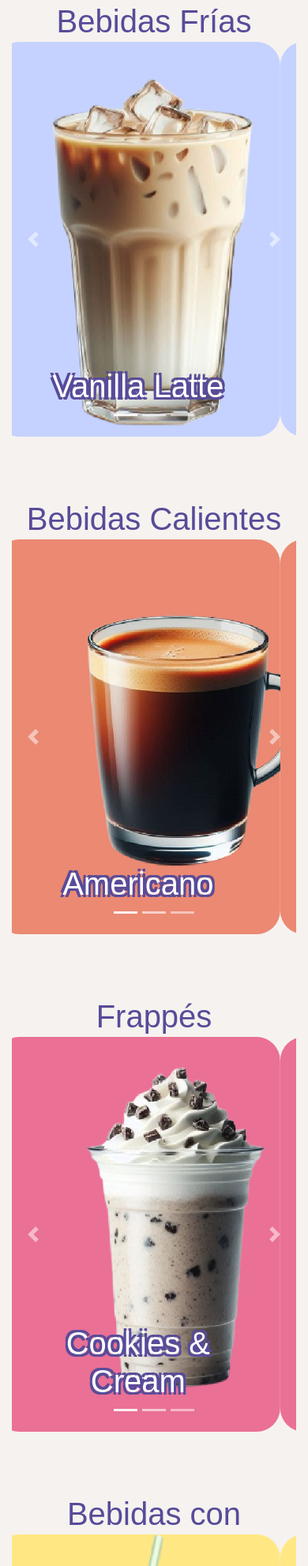
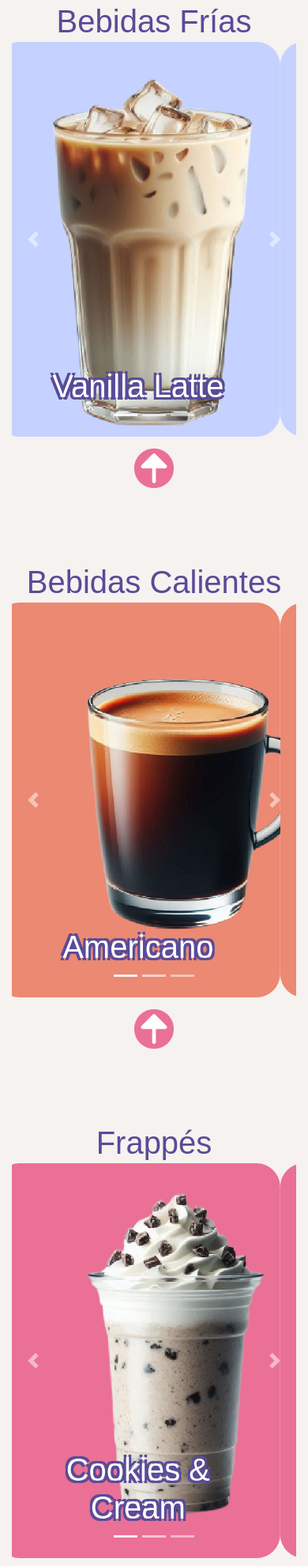
Before and after one commit to iridessacb/iridessacb, a plain HTML site: page index.html in a window 390 px wide. Shown: the part 1387-3370 px from the top of the page at 79% size. Drawn offline with nearby package versions, Linux system fonts and the light colour scheme; a web font is replaced by a local one.

Commit message:
Update index.html
Se corrgió el btn up para ser responsivo

```diff
--- a/index.html
+++ b/index.html
@@ -95,8 +95,9 @@
        </div>
      </div>
      <a class="carousel-control-prev" href="#frio" role="button" data-slide="prev"> <span class="carousel-control-prev-icon" aria-hidden="true"></span> <span class="sr-only">Previous</span> </a> <a class="carousel-control-next" href="#frio" role="button" data-slide="next"> <span class="carousel-control-next-icon" aria-hidden="true"></span> <span class="sr-only">Next</span> </a> </div>
+     <div id="up" class="rs"><a href="#inicio"><img src="images/up.png" alt="up"></a></div>
 </div>
-<div class="rs-right"><a href="#inicio"><img src="images/up.png" alt="up" width="50px"></a></div>
+
 
 
 <div class="container">
@@ -125,8 +126,9 @@
        </div>
      </div>
      <a class="carousel-control-prev" href="#caliente" role="button" data-slide="prev"> <span class="carousel-control-prev-icon" aria-hidden="true"></span> <span class="sr-only">Previous</span> </a> <a class="carousel-control-next" href="#caliente" role="button" data-slide="next"> <span class="carousel-control-next-icon" aria-hidden="true"></span> <span class="sr-only">Next</span> </a> </div>
+     <div id="up" class="rs"><a href="#inicio"><img src="images/up.png" alt="up"></a></div>
 </div>
-<div class="rs-right"><a href="#inicio"><img src="images/up.png" alt="up" width="50px"></a></div>
+
 
 
 <div class="container">
@@ -155,8 +157,10 @@
        </div>
      </div>
     <a class="carousel-control-prev" href="#frappe" role="button" data-slide="prev"> <span class="carousel-control-prev-icon" aria-hidden="true"></span> <span class="sr-only">Previous</span> </a> <a class="carousel-control-next" href="#frappe" role="button" data-slide="next"> <span class="carousel-control-next-icon" aria-hidden="true"></span> <span class="sr-only">Next</span> </a> </div>
+    <div id="up" class="rs"><a href="#inicio"><img src="images/up.png" alt="up"></a></div>
 </div>
-<div class="rs-right"><a href="#inicio"><img src="images/up.png" alt="up" width="50px"></a></div>
+
+
 
 <div class="container">
     <div id="alcol" class="secciones-menu"><h1>Bebidas con Alcohol</h1></div>
@@ -190,8 +194,8 @@
        </div>
      </div>
      <a class="carousel-control-prev" href="#alcohol" role="button" data-slide="prev"> <span class="carousel-control-prev-icon" aria-hidden="true"></span> <span class="sr-only">Previous</span> </a> <a class="carousel-control-next" href="#alcohol" role="button" data-slide="next"> <span class="carousel-control-next-icon" aria-hidden="true"></span> <span class="sr-only">Next</span> </a> </div>
+     <div id="up" class="rs"><a href="#inicio"><img src="images/up.png" alt="up"></a></div>
 </div>
-<div class="rs-right"><a href="#inicio"><img src="images/up.png" alt="up" width="50px"></a></div>
 
 
 <div class="container">
@@ -220,8 +224,8 @@
        </div>
      </div>
      <a class="carousel-control-prev" href="#crepa" role="button" data-slide="prev"> <span class="carousel-control-prev-icon" aria-hidden="true"></span> <span class="sr-only">Previous</span> </a> <a class="carousel-control-next" href="#crepa" role="button" data-slide="next"> <span class="carousel-control-next-icon" aria-hidden="true"></span> <span class="sr-only">Next</span> </a> </div>
+<div id="up" class="rs"><a href="#inicio"><img src="images/up.png" alt="up"></a></div>
 </div>
-<div class="rs-right"><a href="#inicio"><img src="images/up.png" alt="up" width="50px"></a></div>
 
 
 
```
